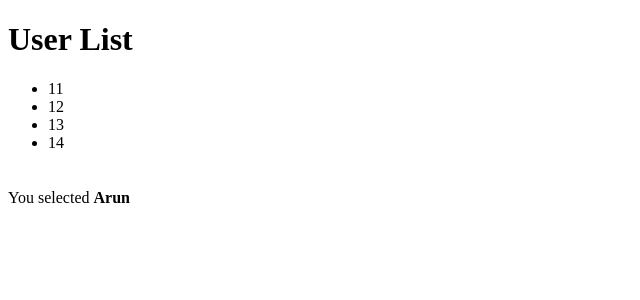
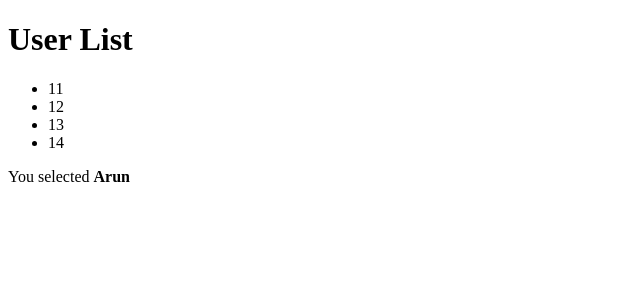
Before and after one commit to ArunMichaelDsouza/redux-foundations, a React app: page / in a window 1280 px wide. Both pictures are taken after a click on the item "11". Shown: the top 300 px of the page, without its empty margins (0-640 px from the left). Built offline with nearby package versions, Linux system fonts and the light colour scheme.

Commit message:
Style updated

```diff
--- a/js/src/components/UserDetails.jsx
+++ b/js/src/components/UserDetails.jsx
@@ -4,7 +4,7 @@ const UserDetails = props => {
 	const { selectedUser } = props,
 		template = selectedUser ? (
 			<div>
-				You selected <h4 style={{display: 'inline-block'}}>{selectedUser.name}</h4>
+				You selected <h4 style={{display: 'inline-block', margin: 0}}>{selectedUser.name}</h4>
 			</div>
 		) : (
 			<div>Select a user...</div>
```
Also changed, not shown: 1 other file (tests, documents, lock files or other folders).
